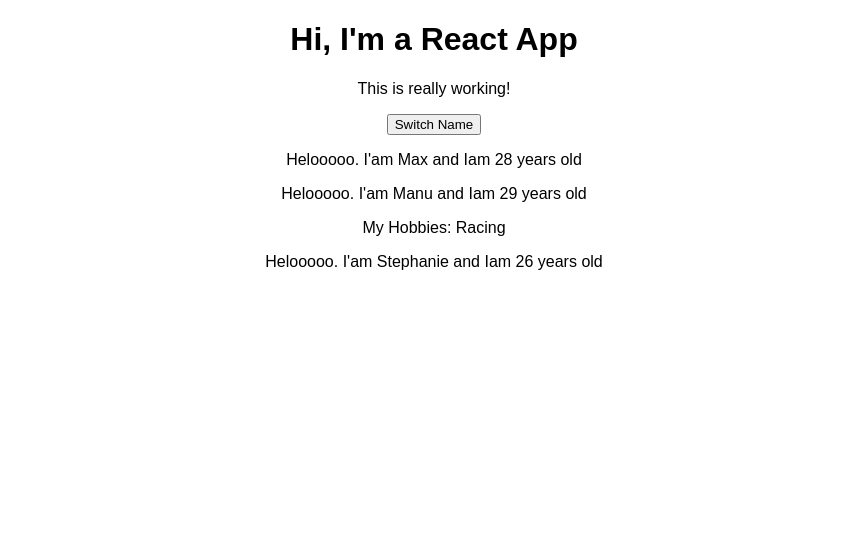
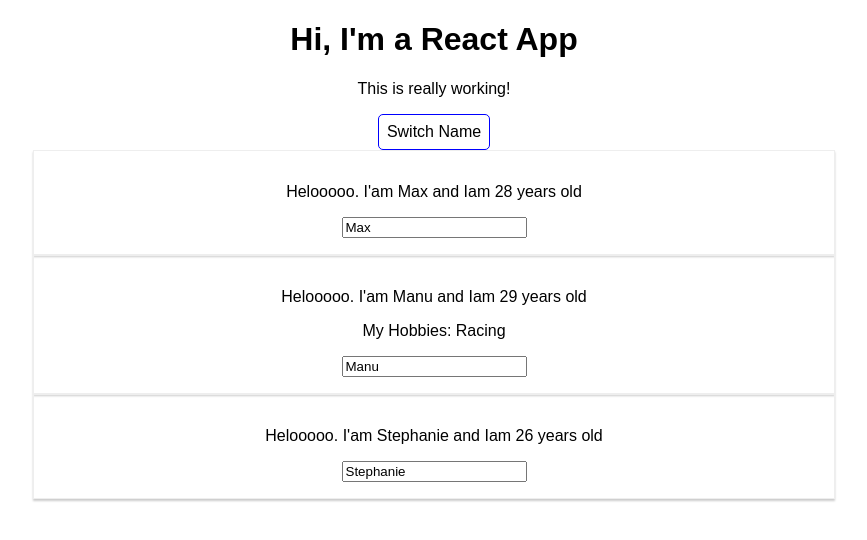
Before and after one commit to fauzihamdani/react-complete-guide, a React (Create React App) app: page / in a window 1280 px wide. Shown: the top 540 px of the page, without its empty margins (206-1073 px from the left). Built offline with nearby package versions, Linux system fonts and the light colour scheme.

Commit message:
3-25 Working with Inline Styles

```diff
--- a/src/App.js
+++ b/src/App.js
@@ -24,12 +24,31 @@
 		});
 	};
 
+	nameChangedHandler = (event) => {
+		this.setState({
+			persons: [
+				{ name: 'MAX', age: 28 },
+				{ name: event.target.value, age: 456 },
+				{ name: 'Stephanie', age: 27 },
+			],
+		});
+	};
+
 	render() {
+		const style = {
+			backgroundColor: 'white',
+			font: 'inherit',
+			border: '1px solid blue',
+			padding: '8px',
+			borderRadius: '5px',
+		};
+
 		return (
 			<div className='App'>
 				<h1>Hi, I'm a React App</h1>
 				<p>This is really working!</p>
 				<button
+					style={style}
 					onClick={() =>
 						this.switchNameHandler('faz!~~~~~~~~~~~~~~~~~~~~~~~~~~')
 					}>
@@ -42,7 +61,8 @@
 				<Person
 					name={this.state.persons[1].name}
 					age={this.state.persons[1].age}
-					click={this.switchNameHandler.bind(this, 'Faham!')}>
+					click={this.switchNameHandler.bind(this, 'Faham!')}
+					changed={this.nameChangedHandler}>
 					My Hobbies: Racing
 				</Person>
 				<Person
--- /dev/null
+++ b/src/Person/Person.css
@@ -0,0 +1,8 @@
+.Person {
+	width: 60%;
+	margin: auto;
+	border: 1px solid #eee;
+	box-shadow: 0 2px 2px #ccc;
+	padding: 16px;
+	text-align: center;
+}
--- a/src/Person/Person.js
+++ b/src/Person/Person.js
@@ -1,12 +1,14 @@
 import React from 'react';
+import './Person.css';
 
 const person = (props) => {
 	return (
-		<div>
+		<div className='Person'>
 			<p onClick={props.click}>
 				Helooooo. I'am {props.name} and Iam {props.age} years old
 			</p>
 			<p>{props.children}</p>
+			<input type='text' onChange={props.changed} value={props.name} />
 		</div>
 	);
 };
```
